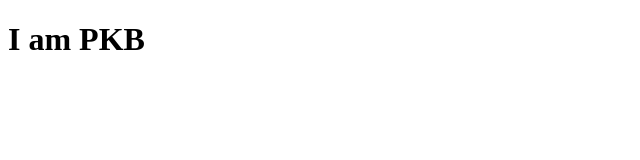
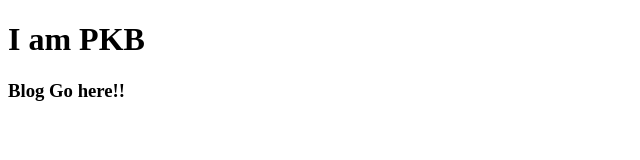
Before and after one commit to pankajkrbansal/myPortfolio, a plain HTML site: page index.html in a window 1280 px wide. Shown: the whole page, without its empty margins (0-640 px from the left). Drawn offline with Linux system fonts and the light colour scheme.

Commit message:
Update index.html
Added a blog section.

```diff
--- a/index.html
+++ b/index.html
@@ -8,5 +8,6 @@
 </head>
 <body>
     <h1>I am PKB</h1>
+    <h3>Blog Go here!!</h3>
 </body>
 </html>
```
